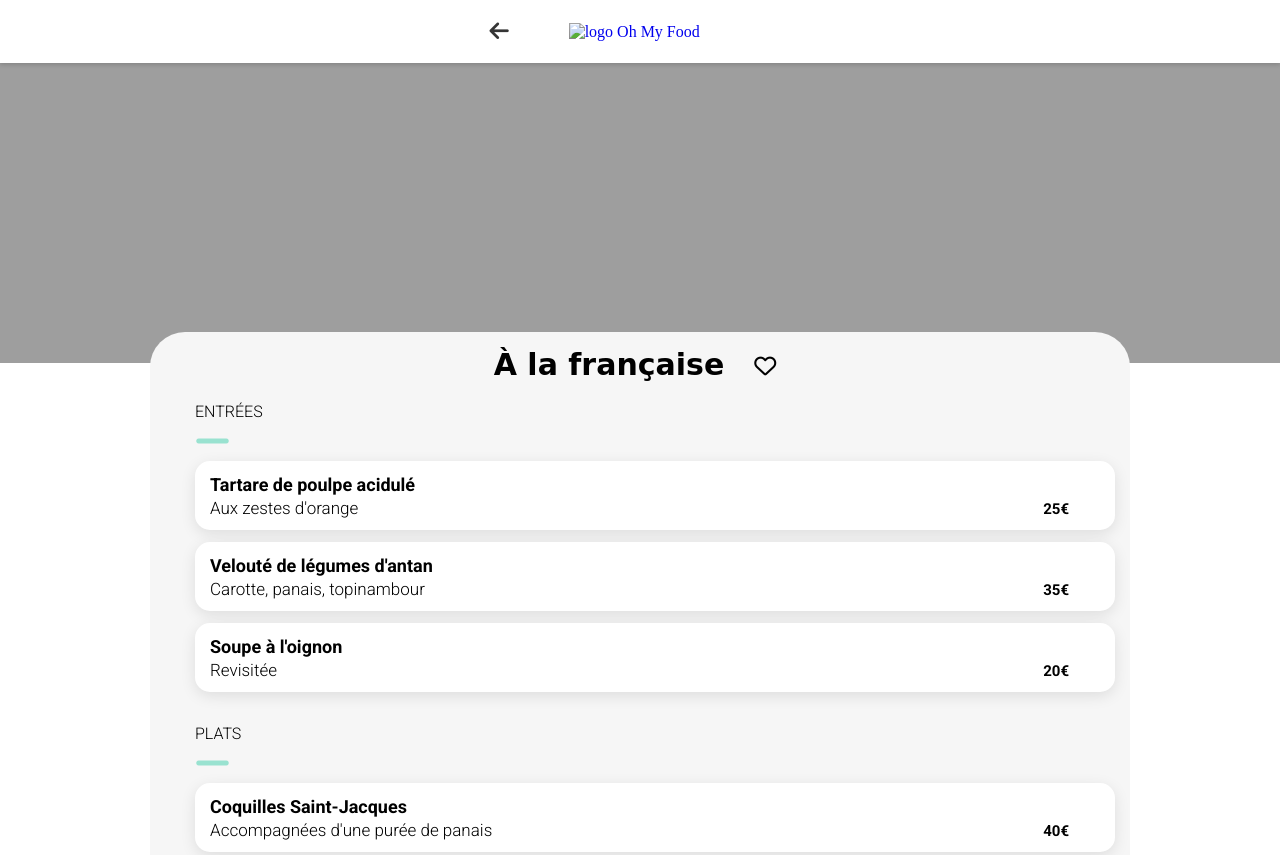
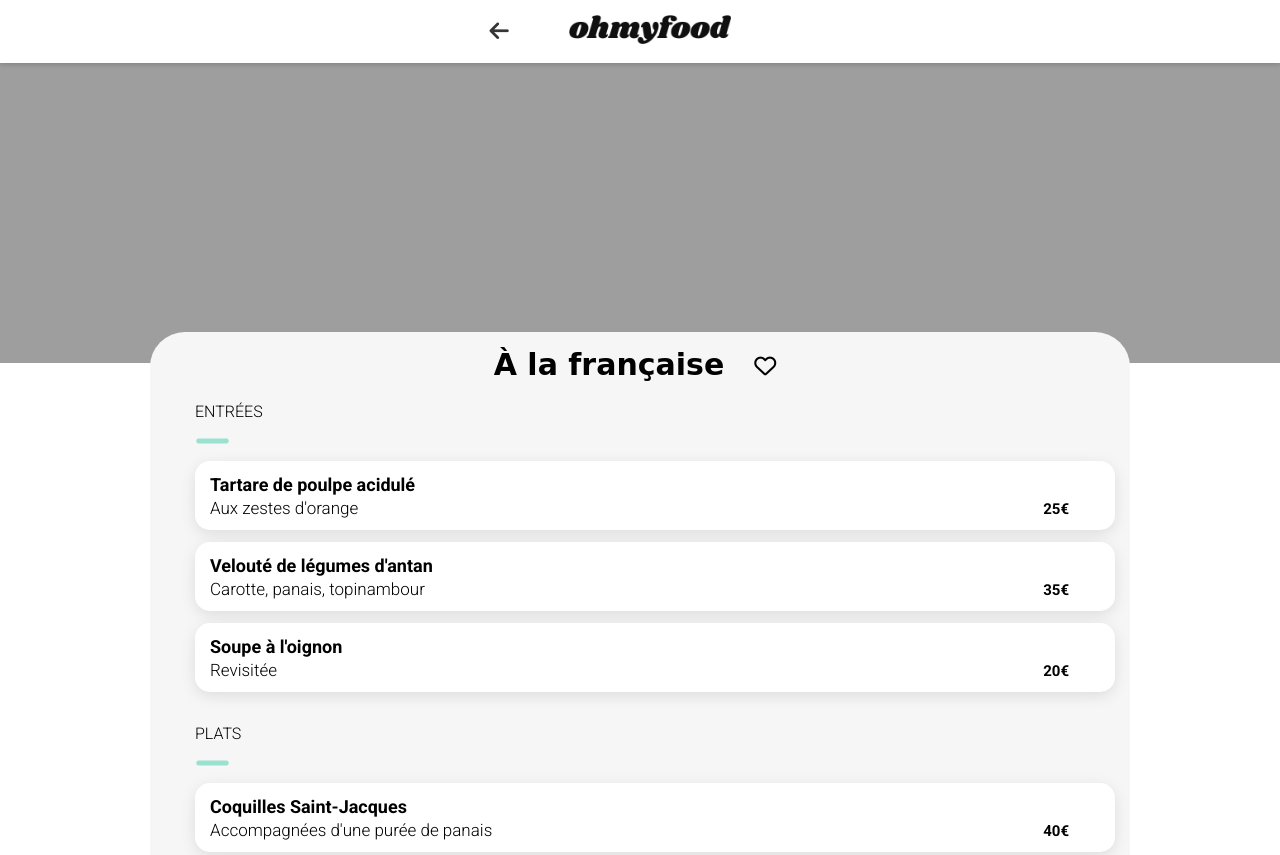
Before and after one commit to JuFP/Projet_4_OhMyFood, a website: page restaurants/alafrancaise.html in a window 1280 px wide. Shown: the top 855 px of the page. Drawn offline with nearby package versions, Linux system fonts and the light colour scheme; files that its build step writes are made by us from their sources; the site is published under a folder, as on GitHub Pages, so addresses that start at the root find nothing; a web font is replaced by a local one.

Commit message:
correction des liens

```diff
--- a/restaurants/alafrancaise.html
+++ b/restaurants/alafrancaise.html
@@ -12,7 +12,7 @@
     <div id="main-wrapper">
         <header class="header">
             <a href="../index.html"><i class="fa-solid fa-arrow-left"></i></a>
-            <a href="../index.html" class="header__logo"><img src="/assets/images/logo/ohmyfood.png" alt="logo Oh My Food"></a>
+            <a href="../index.html" class="header__logo"><img src="../assets/images/logo/ohmyfood.png" alt="logo Oh My Food"></a>
         </header>
         <div class="banner">
             <img src="../assets/images/restaurants/jay-wennington-N_Y88TWmGwA-unsplash.jpg" alt="photo à la française">
```
Also changed, not shown: restaurants/lanoteenchantee.html (+1 -1 lines), restaurants/lapalettedugout.html (+1 -1 lines), restaurants/ledelicedessens.html (+1 -1 lines).
